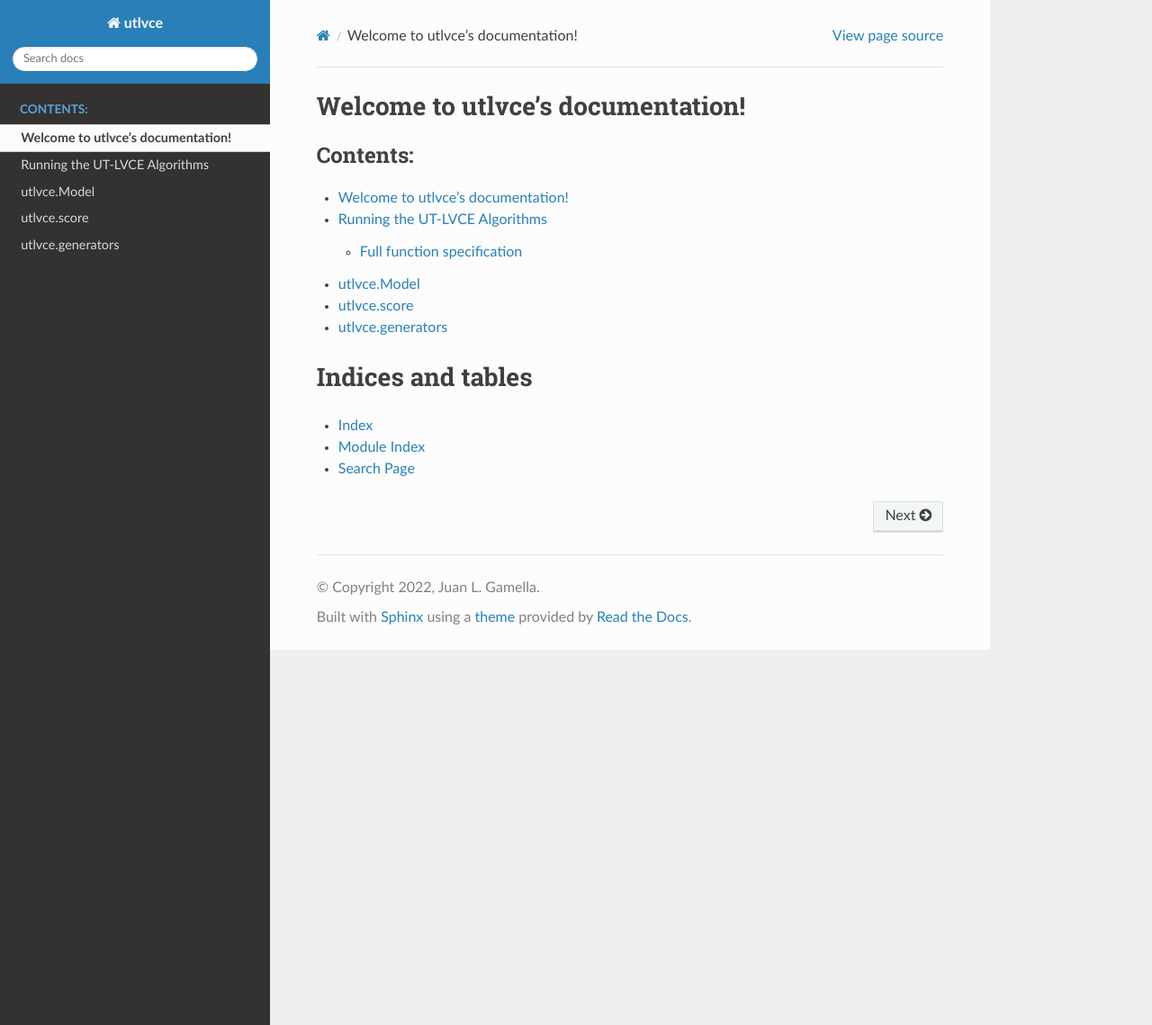
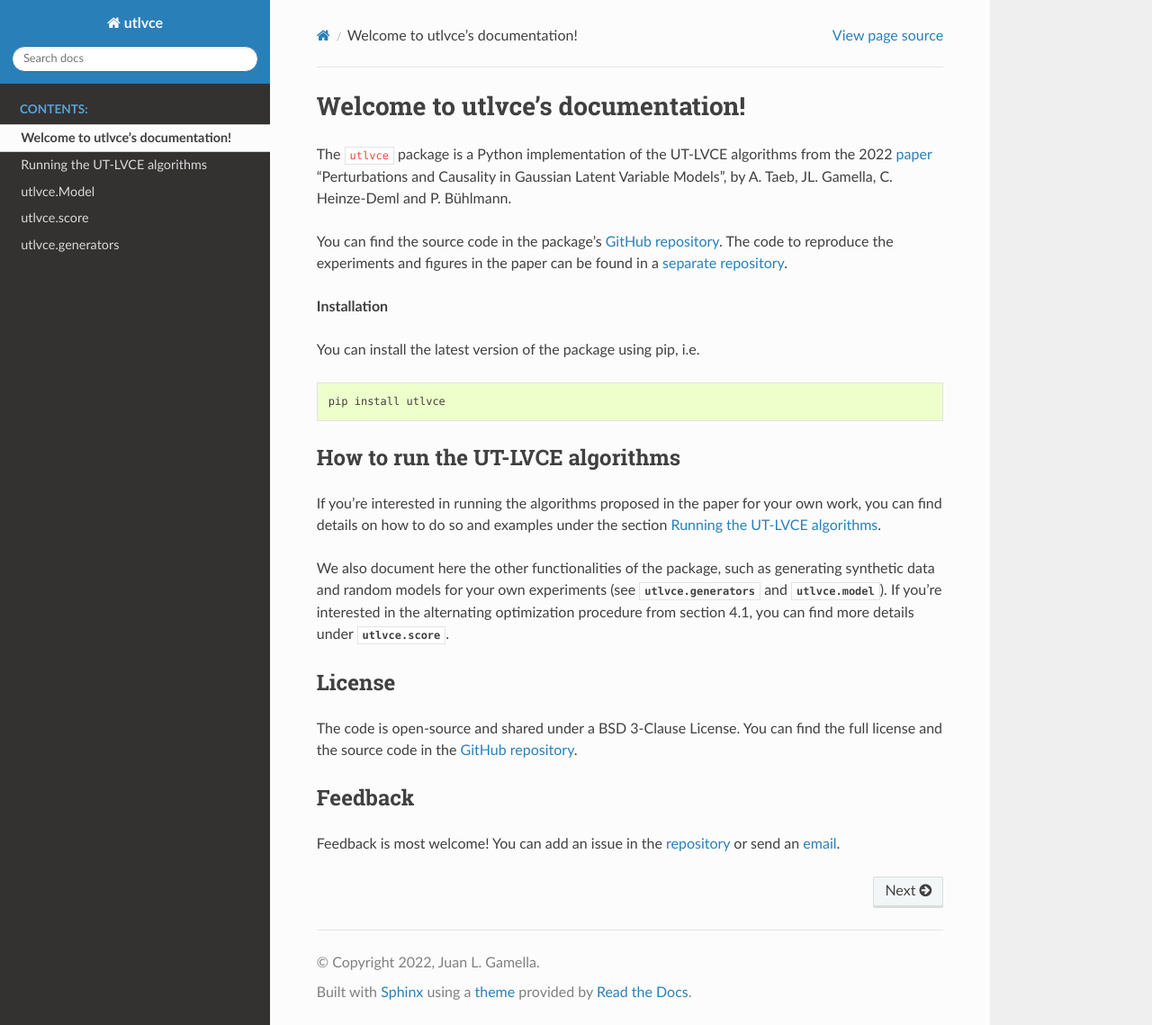
Before and after one commit to juangamella/ut-lvce, a Sphinx documentation site: the page built from docs/index.rst, in a window 1280 px wide and 1139 px high. Shown: the whole window at 90% size. Built offline with Sphinx 7.4.7 and the Read the Docs theme 2.0.0, drawn with Linux system fonts in a browser that asks for light colours.

Commit message:
First iteration of the documentation

```diff
--- a/docs/algorithms.rst
+++ b/docs/algorithms.rst
@@ -1,4 +1,4 @@
-Running the UT-LVCE Algorithms
+Running the UT-LVCE algorithms
 ==============================
 
 The `paper <https://arxiv.org/abs/2101.06950>`_ proposes two algorithms for estimating the interventional equivalence class, and a full causal discovery procedure:
@@ -11,7 +11,7 @@ These are provided through the functions :func:`utlvce.equivalence_class` and :f
 
 ----
 
-We now provide details and examples on how to accomplish this; the code can also be found [here]. To this end we will first generate some synthetic data using the :mod:`utlvce.generators` module:
+We now provide details and examples on how to run the algorithms; the example code can also be found `here <https://github.com/juangamella/ut-lvce/blob/develop/docs/algorithms_example.py>`_. To this end we will first generate some synthetic data using the :mod:`utlvce.generators` module:
 
 .. literalinclude:: algorithms_example.py
    :lines: 1-12
--- a/docs/conf.py
+++ b/docs/conf.py
@@ -32,7 +32,8 @@ release = '0.0.2'
 # ones.
 extensions = ['sphinx.ext.autodoc',
               'sphinx.ext.napoleon',
-              'sphinx_rtd_theme']
+              'sphinx_rtd_theme',
+              'sphinx.ext.autosectionlabel']
 
 # Add any paths that contain templates here, relative to this directory.
 templates_path = ['_templates']
--- a/docs/index.rst
+++ b/docs/index.rst
@@ -6,7 +6,38 @@
 Welcome to utlvce's documentation!
 ==================================
 
+The ``utlvce`` package is a Python implementation of the UT-LVCE algorithms from the 2022 `paper <https://arxiv.org/abs/2101.06950>`_ "Perturbations and Causality in Gaussian Latent Variable Models", by A. Taeb, JL. Gamella, C. Heinze-Deml and P. Bühlmann.
+
+You can find the source code in the package's `GitHub repository <https://github.com/juangamella/ut-lvce)>`_. The code to reproduce the experiments and figures in the paper can be found in a `separate repository <https://github.com/juangamella/ut-lvce-paper)>`_.
+
+**Installation**
+
+You can install the latest version of the package using pip, i.e.
+
+.. code-block:: bash
+
+   pip install utlvce
+
+How to run the UT-LVCE algorithms
+---------------------------------
+
+If you're interested in running the algorithms proposed in the paper for your own work, you can find details on how to do so and examples under the section :ref:`Running the UT-LVCE algorithms`.
+
+We also document here the other functionalities of the package, such as generating synthetic data and random models for your own experiments (see :mod:`utlvce.generators` and :class:`utlvce.model`). If you're interested in the alternating optimization procedure from section 4.1, you can find more details under :mod:`utlvce.score`.
+
+License
+-------
+The code is open-source and shared under a BSD 3-Clause License. You can find the full license and the source code in the `GitHub repository <https://github.com/juangamella/ut-lvce)>`_.
+
+Feedback
+--------
+
+Feedback is most welcome! You can add an issue in the `repository <https://github.com/juangamella/ut-lvce)>`_ or send an `email <mailto:juan.gamella@stat.math.ethz.ch>`_.
+
+
+
 .. toctree::
+   :hidden:
    :maxdepth: 2
    :caption: Contents:
 
@@ -15,11 +46,3 @@ Welcome to utlvce's documentation!
    model
    score
    generators
-
-
-Indices and tables
-==================
-
-* :ref:`genindex`
-* :ref:`modindex`
-* :ref:`search`
```
Also changed, not shown: 2 other files.
